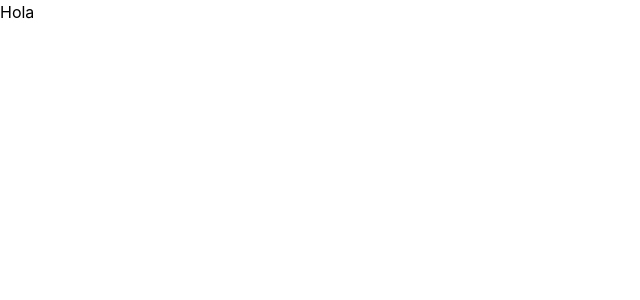
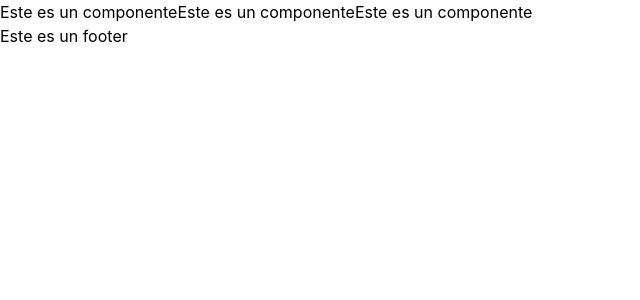
Before and after one commit to JoseMiguelVS/team-portfolio, a React (Vite) app: page / in a window 1280 px wide. Shown: the top 300 px of the page, without its empty margins (0-640 px from the left). Built offline with nearby package versions, Linux system fonts and the light colour scheme.

Commit message:
Creacion de nav y footer

```diff
--- a/src/App.jsx
+++ b/src/App.jsx
@@ -1,9 +1,14 @@
 import './App.css'
+import {Nav} from './components/nav.jsx'
+import {Footer} from './components/footer.jsx'
 
 function App() {
 
   return (
-    <p>Hola</p>
+    <>
+    <Nav></Nav>
+    <Footer></Footer>
+    </>
   )
 }
 
--- /dev/null
+++ b/src/components/footer.jsx
@@ -0,0 +1,5 @@
+export function Footer(){
+    return <footer>
+        Este es un footer
+    </footer>
+}
--- /dev/null
+++ b/src/components/nav.jsx
@@ -0,0 +1,7 @@
+export function Nav(){
+    return <header>
+        <a href="#">Este es un componente</a>
+        <a href="#">Este es un componente</a>
+        <a href="#">Este es un componente</a>
+        </header>
+}
```
Also changed, not shown: 1 other file (tests, documents, lock files or other folders).
